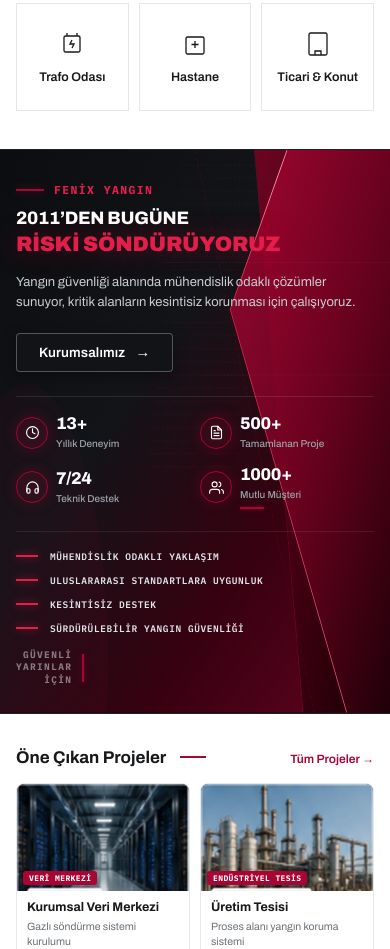
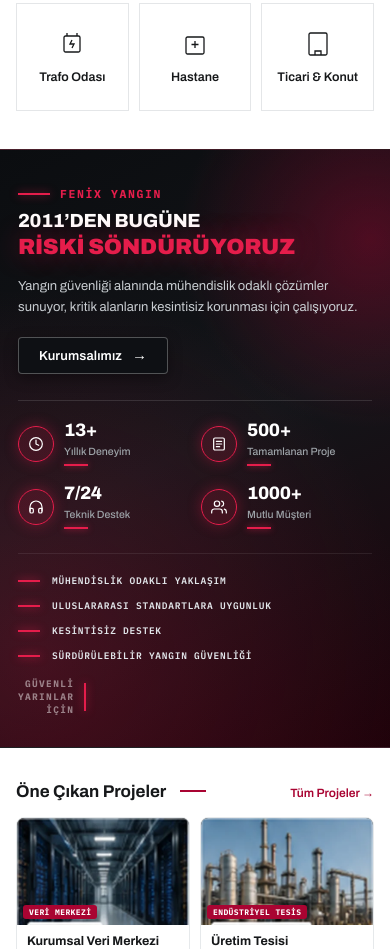
Before and after one commit to orkunserhan/fenixyangin.com, a website: page index.html in a window 390 px wide. Shown: the part 1519-2468 px from the top of the page. Drawn offline with Linux system fonts and the light colour scheme.

Commit message:
feat: redesign homepage corporate showcase section to match executive master reference visual

```diff
--- a/css/home.css
+++ b/css/home.css
@@ -366,6 +366,7 @@
   overflow: hidden;
   border-top: 1px solid rgba(255, 255, 255, 0.08);
   border-bottom: 1px solid rgba(255, 255, 255, 0.08);
+  scroll-margin-top: 80px;
 }
 
 /* Background Canvas Layer */
@@ -390,7 +391,7 @@
   z-index: 2;
   max-width: 1240px;
   margin: 0 auto;
-  padding: clamp(34px, 4.4vw, 58px) clamp(16px, 3vw, 36px) clamp(28px, 3.6vw, 44px);
+  padding: clamp(38px, 4.5vw, 56px) clamp(16px, 3.2vw, 36px) clamp(28px, 3.5vw, 42px);
   display: flex;
   flex-direction: column;
 }
@@ -416,20 +417,20 @@
   display: inline-flex;
   align-items: center;
   gap: 10px;
-  margin-bottom: 12px;
+  margin-bottom: 14px;
 }
 .fx-corp-eyebrow__line {
   display: block;
-  width: 28px;
+  width: 32px;
   height: 2px;
-  background: #A90432;
-  box-shadow: 0 0 8px rgba(169, 4, 50, 0.6);
+  background: #E51D4B;
+  box-shadow: 0 0 8px rgba(229, 29, 75, 0.7);
 }
 .fx-corp-eyebrow__text {
   font-family: var(--fx-font-mono, 'IBM Plex Mono', monospace);
   font-size: 11.5px;
   font-weight: 700;
-  letter-spacing: 0.12em;
+  letter-spacing: 0.14em;
   color: #E51D4B;
   text-transform: uppercase;
 }
@@ -444,7 +445,7 @@
 .fx-corp-title__sub {
   display: block;
   font-family: var(--fx-font-sans, 'Archivo', sans-serif);
-  font-size: clamp(20px, 2.5vw, 36px);
+  font-size: clamp(22px, 2.6vw, 38px);
   font-weight: 800;
   color: #FFFFFF;
   letter-spacing: -0.015em;
@@ -454,21 +455,21 @@
 .fx-corp-title__main {
   display: block;
   font-family: var(--fx-font-sans, 'Archivo', sans-serif);
-  font-size: clamp(26px, 3.3vw, 46px);
+  font-size: clamp(28px, 3.5vw, 48px);
   font-weight: 900;
   color: #E51D4B;
   letter-spacing: -0.025em;
   text-transform: uppercase;
-  text-shadow: 0 0 28px rgba(229, 29, 75, 0.4);
+  text-shadow: 0 0 28px rgba(229, 29, 75, 0.45);
   white-space: nowrap;
 }
 
 /* Paragraph Description */
 .fx-corp-desc {
   margin: 0 0 24px;
-  max-width: 520px;
+  max-width: 500px;
   font-family: var(--fx-font-sans, 'Archivo', sans-serif);
-  font-size: clamp(13px, 1.1vw, 15px);
+  font-size: clamp(13px, 1.08vw, 15px);
   line-height: 1.65;
   color: #C8CDD1;
   font-weight: 400;
@@ -479,8 +480,8 @@
   display: inline-flex;
   align-items: center;
   gap: 10px;
-  padding: 11px 22px;
-  background: #111317;
+  padding: 11px 24px;
+  background: #0E1014;
   border: 1px solid rgba(255, 255, 255, 0.28);
   border-radius: 4px;
   font-family: var(--fx-font-sans, 'Archivo', sans-serif);
@@ -496,7 +497,7 @@
   background: #A90432;
   border-color: #E51D4B;
   color: #FFFFFF;
-  box-shadow: 0 6px 20px rgba(169, 4, 50, 0.5);
+  box-shadow: 0 6px 20px rgba(229, 29, 75, 0.5);
   transform: translateY(-1px);
 }
 .fx-corp-btn__arrow {
@@ -533,7 +534,7 @@
   font-family: var(--fx-font-mono, 'IBM Plex Mono', monospace);
   font-size: clamp(9.5px, 0.85vw, 11px);
   font-weight: 600;
-  letter-spacing: 0.06em;
+  letter-spacing: 0.08em;
   color: #E2E6EA;
   text-transform: uppercase;
   white-space: nowrap;
@@ -541,17 +542,17 @@
 
 /* Staggering along the diagonal facet on desktop */
 .fx-corp-ladder__item:nth-child(1) { margin-left: 0%; }
-.fx-corp-ladder__item:nth-child(2) { margin-left: clamp(12px, 3.2vw, 34px); }
-.fx-corp-ladder__item:nth-child(3) { margin-left: clamp(24px, 6.4vw, 68px); }
-.fx-corp-ladder__item:nth-child(4) { margin-left: clamp(36px, 9.6vw, 102px); }
+.fx-corp-ladder__item:nth-child(2) { margin-left: clamp(14px, 3.2vw, 36px); }
+.fx-corp-ladder__item:nth-child(3) { margin-left: clamp(28px, 6.4vw, 72px); }
+.fx-corp-ladder__item:nth-child(4) { margin-left: clamp(42px, 9.6vw, 108px); }
 
 .fx-corp-ladder__line {
   display: block;
   width: 22px;
-  height: 1.5px;
+  height: 2px;
   background: #E51D4B;
   flex-shrink: 0;
-  box-shadow: 0 0 8px rgba(229, 29, 75, 0.7);
+  box-shadow: 0 0 8px rgba(229, 29, 75, 0.8);
 }
 
 /* Bottom Right Watermark Indicator */
@@ -568,7 +569,7 @@
   font-weight: 700;
   line-height: 1.35;
   letter-spacing: 0.14em;
-  color: rgba(255, 255, 255, 0.46);
+  color: rgba(255, 255, 255, 0.48);
   text-align: right;
   text-transform: uppercase;
 }
@@ -576,8 +577,8 @@
   display: block;
   width: 2px;
   height: 28px;
-  background: #A90432;
-  box-shadow: 0 0 6px rgba(169, 4, 50, 0.5);
+  background: #E51D4B;
+  box-shadow: 0 0 8px rgba(229, 29, 75, 0.7);
 }
 
 /* ===================================================
@@ -586,7 +587,7 @@
 .fx-corp-metrics {
   margin-top: clamp(30px, 3.8vw, 42px);
   padding-top: clamp(20px, 2.5vw, 28px);
-  border-top: 1px solid rgba(255, 255, 255, 0.1);
+  border-top: 1px solid rgba(255, 255, 255, 0.12);
   display: grid;
   grid-template-columns: repeat(4, minmax(0, 1fr));
   gap: 0;
@@ -597,7 +598,7 @@
   display: flex;
   align-items: center;
   gap: 14px;
-  padding: 6px 16px;
+  padding: 8px 18px;
   position: relative;
   min-width: 0;
 }
@@ -607,10 +608,10 @@
   content: "";
   position: absolute;
   left: 0;
-  top: 10%;
-  height: 80%;
+  top: 15%;
+  height: 70%;
   width: 1px;
-  background: rgba(255, 255, 255, 0.1);
+  background: rgba(255, 255, 255, 0.12);
 }
 
 .fx-corp-metric:first-child {
@@ -622,20 +623,20 @@
   width: 44px;
   height: 44px;
   border-radius: 50%;
-  border: 1.5px solid #A90432;
-  background: rgba(169, 4, 50, 0.15);
+  border: 1.5px solid #E51D4B;
+  background: rgba(229, 29, 75, 0.14);
   display: flex;
   align-items: center;
   justify-content: center;
   flex-shrink: 0;
   color: #FFFFFF;
-  box-shadow: 0 0 14px rgba(169, 4, 50, 0.3);
+  box-shadow: 0 0 14px rgba(229, 29, 75, 0.35);
   transition: transform 0.2s ease, border-color 0.2s ease, box-shadow 0.2s ease;
 }
 .fx-corp-metric:hover .fx-corp-metric__badge {
   transform: scale(1.06);
-  border-color: #E51D4B;
-  box-shadow: 0 0 20px rgba(229, 29, 75, 0.55);
+  border-color: #FFA4B5;
+  box-shadow: 0 0 20px rgba(229, 29, 75, 0.65);
 }
 .fx-corp-metric__badge svg {
   width: 20px;
@@ -666,14 +667,14 @@
   white-space: nowrap;
 }
 
-/* Red accent line under 4th metric (Mutlu Müşteri) as in reference */
+/* Red accent line under ALL metrics as in reference */
 .fx-corp-metric__accent {
   display: block;
   width: 24px;
   height: 2px;
-  background: #A90432;
-  margin-top: 5px;
-  box-shadow: 0 0 6px rgba(169, 4, 50, 0.6);
+  background: #E51D4B;
+  margin-top: 6px;
+  box-shadow: 0 0 6px rgba(229, 29, 75, 0.8);
 }
 
 /* ===================================================
@@ -700,13 +701,25 @@
 }
 
 @media (max-width: 820px) {
+  /* Mobile background: refined radial & linear dark bordeaux ambience without diagonal slash cutting text */
+  .fx-corp-showcase {
+    scroll-margin-top: 64px;
+    background:
+      radial-gradient(ellipse 70% 45% at 95% 15%, rgba(169, 4, 50, 0.4) 0%, transparent 70%),
+      radial-gradient(circle at 10% 85%, rgba(229, 29, 75, 0.22) 0%, transparent 60%),
+      linear-gradient(155deg, #0B0D10 0%, #131519 50%, #1F020A 100%);
+  }
+  .fx-corp-showcase__bg {
+    display: none;
+  }
+
   /* Strict Mobile Ordering specified in Prompt Section 11:
      1. Label, 2. 2011'den Bugüne, 3. Riski Söndürüyoruz, 4. Açıklama, 5. CTA
      6. İstatistikler (2x2)
      7. Kısa değer önerileri (Tech Ladder)
   */
   .fx-corp-showcase__inner {
-    padding: 32px 16px 26px;
+    padding: 36px 18px 30px;
     display: flex;
     flex-direction: column;
   }
@@ -717,11 +730,14 @@
     order: 1;
     width: 100%;
   }
+  .fx-corp-eyebrow {
+    margin-bottom: 10px;
+  }
   .fx-corp-title__sub {
-    font-size: 18px;
+    font-size: 19px;
   }
   .fx-corp-title__main {
-    font-size: 21px;
+    font-size: 22px;
     white-space: nowrap;
     letter-spacing: -0.01em;
   }
@@ -731,28 +747,32 @@
     font-size: 13px;
     line-height: 1.6;
   }
+  .fx-corp-btn {
+    padding: 10px 20px;
+    font-size: 13px;
+  }
   .fx-corp-metrics {
     order: 2;
-    margin-top: 24px;
-    padding-top: 18px;
+    margin-top: 26px;
+    padding-top: 20px;
     grid-template-columns: repeat(2, minmax(0, 1fr));
-    gap: 16px 10px;
+    gap: 18px 12px;
   }
   .fx-corp-metric {
     padding: 0;
-    gap: 8px;
+    gap: 10px;
     min-width: 0;
   }
   .fx-corp-ladder-wrap {
     order: 3;
     width: 100%;
     align-items: flex-start;
-    margin-top: 22px;
-    padding-top: 18px;
+    margin-top: 24px;
+    padding-top: 20px;
     border-top: 1px solid rgba(255, 255, 255, 0.08);
   }
   .fx-corp-ladder {
-    gap: 11px;
+    gap: 12px;
   }
   .fx-corp-ladder__item:nth-child(n) {
     margin-left: 0 !important;
@@ -761,21 +781,21 @@
   }
   .fx-corp-watermark {
     align-self: flex-start;
-    margin-top: 14px;
+    margin-top: 16px;
   }
   .fx-corp-metric__badge {
-    width: 32px;
-    height: 32px;
+    width: 36px;
+    height: 36px;
   }
   .fx-corp-metric__badge svg {
-    width: 15px;
-    height: 15px;
+    width: 16px;
+    height: 16px;
   }
   .fx-corp-metric__val {
-    font-size: 17px;
+    font-size: 18px;
   }
   .fx-corp-metric__lbl {
-    font-size: 10px;
+    font-size: 10.5px;
     white-space: normal;
     line-height: 1.25;
   }
@@ -784,10 +804,10 @@
 @media (max-width: 374px) {
   .fx-corp-metrics {
     grid-template-columns: 1fr;
-    gap: 12px;
+    gap: 14px;
   }
   .fx-corp-title__main {
-    font-size: 18px;
+    font-size: 19px;
   }
   .fx-corp-ladder__item {
     font-size: 8.5px;
--- a/index.html
+++ b/index.html
@@ -644,70 +644,80 @@
   <section class="fx-corp-showcase" aria-labelledby="kurumsal-baslik">
     <!-- Precision Vector SVG Background Geometry -->
     <div class="fx-corp-showcase__bg" aria-hidden="true">
-      <svg viewBox="0 0 1440 600" preserveAspectRatio="none" fill="none" xmlns="http://www.w3.org/2000/svg">
+      <svg viewBox="0 0 1440 500" preserveAspectRatio="none" fill="none" xmlns="http://www.w3.org/2000/svg">
         <defs>
-          <!-- Dark Burgundy Gradient Plane -->
+          <!-- Deep Dark Charcoal to Crimson Base Gradient -->
           <linearGradient id="bgGrad" x1="0%" y1="0%" x2="100%" y2="100%">
-            <stop offset="0%" stop-color="#0B0D10" />
-            <stop offset="38%" stop-color="#121418" />
-            <stop offset="68%" stop-color="#360110" />
-            <stop offset="100%" stop-color="#640220" />
+            <stop offset="0%" stop-color="#08090B" />
+            <stop offset="42%" stop-color="#0F1115" />
+            <stop offset="75%" stop-color="#24020B" />
+            <stop offset="100%" stop-color="#460215" />
           </linearGradient>
 
-          <!-- Red Polygon Shard Gradient 1 -->
-          <linearGradient id="shardGrad1" x1="0%" y1="0%" x2="100%" y2="100%">
-            <stop offset="0%" stop-color="#7B0222" stop-opacity="0.85" />
-            <stop offset="50%" stop-color="#440012" stop-opacity="0.95" />
-            <stop offset="100%" stop-color="#120004" stop-opacity="0.98" />
+          <!-- Backplate Bordeaux Polygon -->
+          <linearGradient id="shardBack" x1="0%" y1="0%" x2="100%" y2="100%">
+            <stop offset="0%" stop-color="#5C021A" stop-opacity="0.9" />
+            <stop offset="60%" stop-color="#32000E" stop-opacity="0.95" />
+            <stop offset="100%" stop-color="#140005" stop-opacity="0.98" />
           </linearGradient>
 
-          <!-- Red Polygon Shard Gradient 2 (Bright Facet) -->
-          <linearGradient id="shardGrad2" x1="0%" y1="0%" x2="100%" y2="100%">
-            <stop offset="0%" stop-color="#B20635" stop-opacity="0.8" />
-            <stop offset="55%" stop-color="#6A021F" stop-opacity="0.88" />
-            <stop offset="100%" stop-color="#200009" stop-opacity="0.96" />
+          <!-- Main Angled 3D Crimson Plate -->
+          <linearGradient id="shardMain" x1="0%" y1="0%" x2="100%" y2="100%">
+            <stop offset="0%" stop-color="#9E042A" stop-opacity="0.92" />
+            <stop offset="50%" stop-color="#6E021D" stop-opacity="0.95" />
+            <stop offset="100%" stop-color="#28000A" stop-opacity="0.98" />
           </linearGradient>
 
-          <!-- Razor Edge Red Glow -->
-          <linearGradient id="razorEdge" x1="0%" y1="100%" x2="100%" y2="0%">
-            <stop offset="0%" stop-color="#E51D4B" stop-opacity="0.1" />
+          <!-- Bottom Right Folded Chamfer Wedge -->
+          <linearGradient id="shardWedge" x1="0%" y1="100%" x2="100%" y2="0%">
+            <stop offset="0%" stop-color="#BD0634" stop-opacity="0.95" />
+            <stop offset="60%" stop-color="#73021E" stop-opacity="0.9" />
+            <stop offset="100%" stop-color="#38000E" stop-opacity="0.85" />
+          </linearGradient>
+
+          <!-- Razor Edge Glowing Red Gradient -->
+          <linearGradient id="razorGlow" x1="0%" y1="100%" x2="100%" y2="0%">
+            <stop offset="0%" stop-color="#E51D4B" stop-opacity="0.2" />
             <stop offset="35%" stop-color="#E51D4B" stop-opacity="0.95" />
-            <stop offset="70%" stop-color="#FFA4B5" stop-opacity="1" />
-            <stop offset="100%" stop-color="#E51D4B" stop-opacity="0.4" />
+            <stop offset="65%" stop-color="#FF99AD" stop-opacity="1" />
+            <stop offset="100%" stop-color="#E51D4B" stop-opacity="0.5" />
           </linearGradient>
 
           <!-- Dot Matrix Pattern -->
-          <pattern id="dotGrid" width="14" height="14" patternUnits="userSpaceOnUse">
-            <circle cx="2" cy="2" r="1.1" fill="#E51D4B" fill-opacity="0.32" />
+          <pattern id="dotGridRed" width="16" height="16" patternUnits="userSpaceOnUse">
+            <circle cx="2" cy="2" r="1.15" fill="#E51D4B" fill-opacity="0.3" />
           </pattern>
         </defs>
 
-        <!-- Base Canvas -->
-        <rect width="1440" height="600" fill="url(#bgGrad)" />
+        <!-- Base Background -->
+        <rect width="1440" height="500" fill="url(#bgGrad)" />
 
-        <!-- Dot Grid Matrix Clusters -->
-        <path d="M 680 0 L 1020 0 L 880 340 L 540 340 Z" fill="url(#dotGrid)" opacity="0.6" />
-        <path d="M 1080 200 L 1440 200 L 1440 520 L 1220 520 Z" fill="url(#dotGrid)" opacity="0.5" />
+        <!-- Dot Grid Clusters -->
+        <rect x="0" y="280" width="360" height="220" fill="url(#dotGridRed)" opacity="0.55" />
+        <rect x="980" y="0" width="460" height="220" fill="url(#dotGridRed)" opacity="0.45" />
 
-        <!-- Deep Shard 1 (Background facet) -->
-        <path d="M 940 0 L 1440 0 L 1440 600 L 1120 600 Z" fill="url(#shardGrad1)" />
+        <!-- Backplate Bordeaux Shard -->
+        <path d="M 800 0 L 1440 0 L 1440 500 L 1060 500 Z" fill="url(#shardBack)" />
+        <line x1="799" y1="0" x2="1059" y2="500" stroke="#E51D4B" stroke-width="1.2" stroke-opacity="0.3" />
 
-        <!-- Razor Line behind main shard -->
-        <line x1="939" y1="0" x2="1119" y2="600" stroke="#E51D4B" stroke-width="1.5" stroke-opacity="0.35" />
+        <!-- Main Angled 3D Crimson Plate -->
+        <path d="M 940 0 L 1440 0 L 1440 500 L 1210 500 L 760 175 Z" fill="url(#shardMain)" />
 
-        <!-- Prominent Main Shard (Foreground facet cutting from top-right to center-bottom) -->
-        <path d="M 1060 0 L 1440 0 L 1440 600 L 1280 600 L 850 170 Z" fill="url(#shardGrad2)" />
+        <!-- Specular Razor Highlight on Main Plate -->
+        <path d="M 940 0 L 760 175 L 1210 500" stroke="url(#razorGlow)" stroke-width="2.5" />
 
-        <!-- Main Razor Edge (Bright angled line) -->
-        <path d="M 1060 0 L 850 170 L 1280 600" stroke="url(#razorEdge)" stroke-width="2" />
+        <!-- Bottom Right Corner Wedge -->
+        <path d="M 1180 500 L 1440 370 L 1440 500 Z" fill="url(#shardWedge)" />
+        <line x1="1180" y1="500" x2="1440" y2="370" stroke="#E51D4B" stroke-width="2" />
 
-        <!-- Secondary geometry guidelines -->
-        <line x1="720" y1="0" x2="1160" y2="600" stroke="#A90432" stroke-width="1" stroke-opacity="0.3" stroke-dasharray="6 4" />
-        <line x1="600" y1="120" x2="1440" y2="120" stroke="rgba(255,255,255,0.05)" stroke-width="1" />
-        <line x1="750" y1="240" x2="1440" y2="240" stroke="rgba(255,255,255,0.05)" stroke-width="1" />
+        <!-- Precision Construction Grid Lines -->
+        <line x1="680" y1="0" x2="1080" y2="500" stroke="#E51D4B" stroke-width="1" stroke-opacity="0.25" stroke-dasharray="5 4" />
+        <line x1="880" y1="0" x2="1280" y2="500" stroke="rgba(255,255,255,0.06)" stroke-width="1" />
+        <line x1="640" y1="90" x2="1440" y2="90" stroke="rgba(255,255,255,0.04)" stroke-width="1" />
+        <line x1="740" y1="200" x2="1440" y2="200" stroke="rgba(255,255,255,0.04)" stroke-width="1" />
 
-        <!-- Bottom ambient glow -->
-        <circle cx="100" cy="550" r="300" fill="#A90432" fill-opacity="0.06" />
+        <!-- Architectural Stepped Line above Metrics -->
+        <path d="M 0 350 L 320 350 L 340 344 L 780 344" stroke="rgba(229, 29, 75, 0.45)" stroke-width="1.2" />
       </svg>
     </div>
 
@@ -776,6 +786,7 @@
           <div class="fx-corp-metric__info">
             <span class="fx-corp-metric__val">13+</span>
             <span class="fx-corp-metric__lbl">Yıllık Deneyim</span>
+            <span class="fx-corp-metric__accent" aria-hidden="true"></span>
           </div>
         </div>
 
@@ -783,16 +794,16 @@
         <div class="fx-corp-metric">
           <div class="fx-corp-metric__badge" aria-hidden="true">
             <svg viewBox="0 0 24 24" fill="none" stroke="currentColor" stroke-width="1.8" stroke-linecap="round" stroke-linejoin="round">
-              <path d="M14 2H6a2 2 0 0 0-2 2v16a2 2 0 0 0 2 2h12a2 2 0 0 0 2-2V8z"></path>
-              <polyline points="14 2 14 8 20 8"></polyline>
-              <line x1="16" y1="13" x2="8" y2="13"></line>
-              <line x1="16" y1="17" x2="8" y2="17"></line>
-              <line x1="10" y1="9" x2="8" y2="9"></line>
+              <rect x="4" y="3" width="16" height="18" rx="2"></rect>
+              <line x1="8" y1="8" x2="16" y2="8"></line>
+              <line x1="8" y1="12" x2="16" y2="12"></line>
+              <line x1="8" y1="16" x2="13" y2="16"></line>
             </svg>
           </div>
           <div class="fx-corp-metric__info">
             <span class="fx-corp-metric__val">500+</span>
             <span class="fx-corp-metric__lbl">Tamamlanan Proje</span>
+            <span class="fx-corp-metric__accent" aria-hidden="true"></span>
           </div>
         </div>
 
@@ -807,6 +818,7 @@
           <div class="fx-corp-metric__info">
             <span class="fx-corp-metric__val">7/24</span>
             <span class="fx-corp-metric__lbl">Teknik Destek</span>
+            <span class="fx-corp-metric__accent" aria-hidden="true"></span>
           </div>
         </div>
 
```
